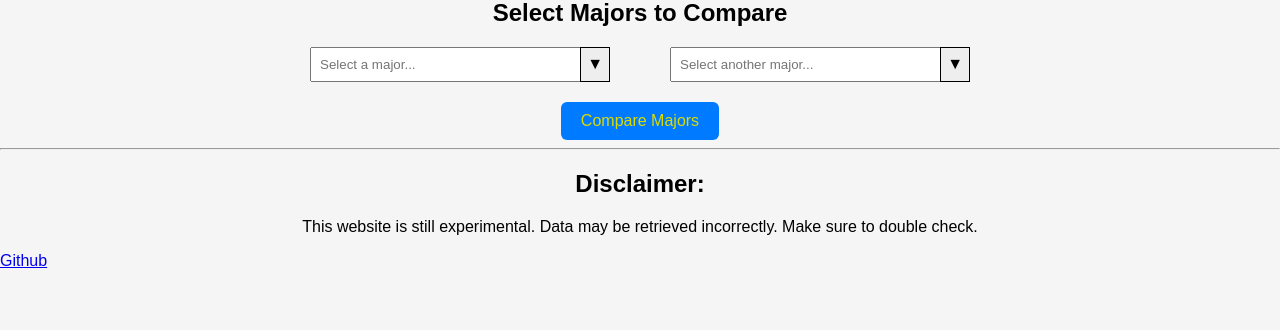
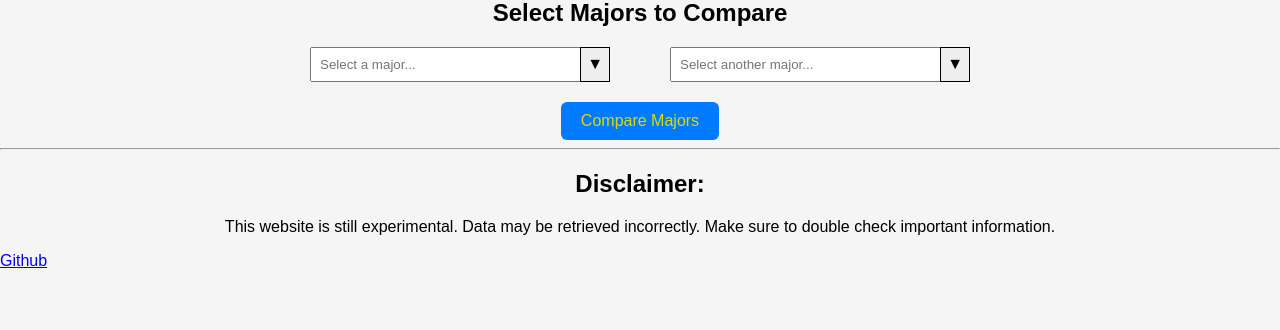
Before and after one commit to atile4/UCI-major-comparison-website, a Flask app: page / in a window 1280 px wide. Shown: the part 205-535 px from the top of the page. Run offline with Flask 3, Linux system fonts and the light colour scheme.

Commit message:
updated footer info

```diff
--- a/templates/base.html
+++ b/templates/base.html
@@ -16,7 +16,7 @@
 <footer style="max-height: 20px;">
     <hr>
     <h2 >Disclaimer:</h2>
-    <p>This website is still experimental. Data may be retrieved incorrectly. Make sure to double check.</p>
+    <p>This website is still experimental. Data may be retrieved incorrectly. Make sure to double check important information.</p>
     <a href="https://github.com/atile4/UCI-major-comparison-website" target="_blank">
         Github
     </a>
```
